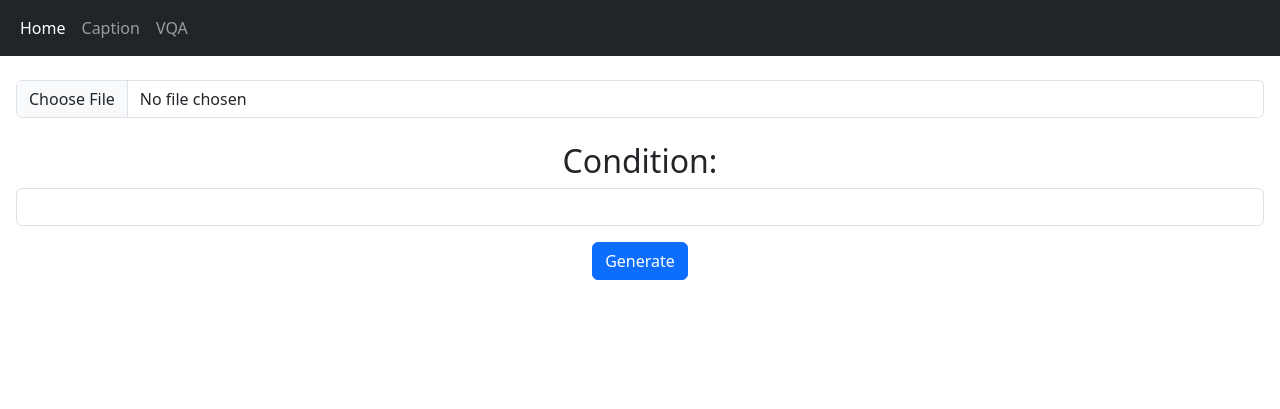
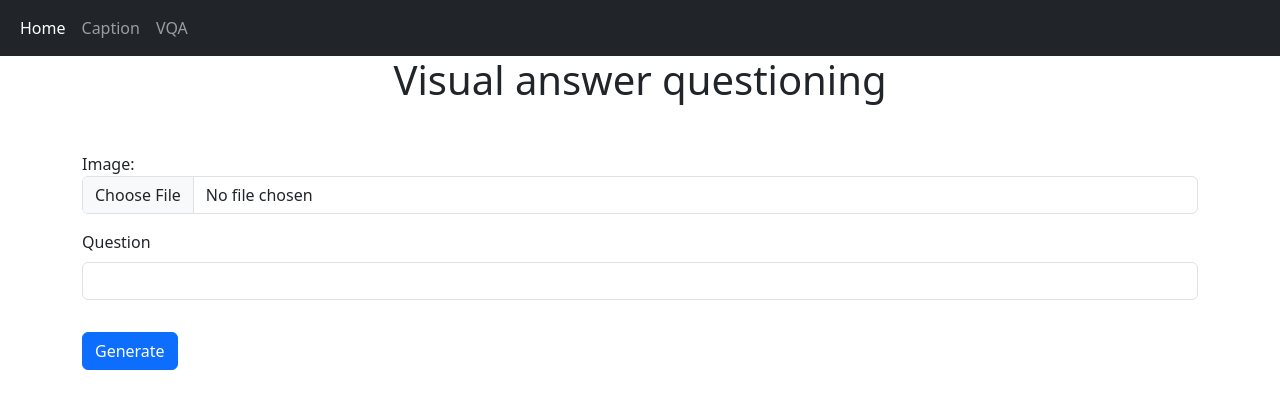
Before and after one commit to leson502/image-captioning, a Flask app: template templates/vqa.html in a window 1280 px wide. Shown: the top 409 px of the page. Run offline with Flask 3, Linux system fonts and the light colour scheme; the template is opened without the code that fills it, so the values that code supplies are empty.

Commit message:
update ui and fix vqa model

```diff
--- a/app.py
+++ b/app.py
@@ -4,7 +4,6 @@
 app = Flask(__name__)
 
 global_val = {
-    "title": None,
     "mode": None,
     "model": None,
 }
@@ -19,9 +18,7 @@
         global_val['mode'] = "caption"
         global_val["model"] = None
         global_val["model"] = Caption()
-        global_val["title"] = "Image captioning"
     return render_template("caption.html",
-                           title=global_val['title'],
                            min_len = 10,
                            max_len = 15)
 
@@ -32,29 +29,25 @@
         global_val['mode'] = "vqa"
         global_val['model'] = None
         global_val['model'] = VQA()
-        global_val["title"] = "Visual answer questioning"
-    return render_template("vqa.html", title=global_val['title'])
+    return render_template("vqa.html")
 
 @app.route('/vqa/result', methods=['GET', 'POST'])
 def generate_vqa():
     imagefile = request.files['imagefile']
-    text = request.form['condition-question']
+    question = request.form['question']
     app_model = global_val['model']
-
-    if imagefile.filename == '':
-        return render_template('vqa.html', title=global_val['title'], alert="You must provide image.")
-
-    if global_val['mode'] == 'vqa' and text == '':
-        return render_template('vqa.html', title=global_val["title"], alert="You must provide question.")
 
     image_path = "./static/images/" + imagefile.filename
     imagefile.save(image_path)
 
     image = read_image(image_path)
-    output = app_model.generate(image, text)
+    output = app_model.generate(image, question)
 
 
-    return render_template('vqa.html', title=global_val['title'], question=text, answer=output, image_path="images/" + imagefile.filename)
+    return render_template('vqa.html',
+                           question=question,
+                           answer=output,
+                           image_path="images/" + imagefile.filename)
 
 @app.route('/caption/result', methods=['GET', 'POST'])
 def generate_caption():
@@ -74,7 +67,6 @@
 
 
     return render_template('caption.html',
-                            title=global_val['title'],
                             caption=output,
                             image_path = "images/" + imagefile.filename,
                             max_len=max_len,
--- a/templates/caption.html
+++ b/templates/caption.html
@@ -92,7 +92,7 @@
 
 
 {% block content %}
-<h1 class="text-center">{{title}}</h1>
+<h1 class="text-center">Image captioning</h1>
 
 <form class="container mt-5" action='/caption/result' method="post" enctype="multipart/form-data">
     <div class="mb-3">
--- a/templates/vqa.html
+++ b/templates/vqa.html
@@ -92,28 +92,29 @@
 
 
 {% block content %}
-<h1 class="text-center">{{title}}</h1>
+<h1 class="text-center">Visual answer questioning</h1>
 
-<form class="p-3 text-center" action='/vqa/result' , method="post" enctype="multipart/form-data">
-    <input class="form-control" type="file" name="imagefile">
-    <br/>
-    <h2>Condition:</h2> <input class="form-control" type="text" name="condition-question">
+<form class="container mt-5" action='/vqa/result' , method="post" enctype="multipart/form-data">
+    <div class="mb-3">
+        <label for="input-image">Image:</label>
+        <input class="form-control" type="file" name="imagefile" id="input-image" required>
+    </div>
+
+    <div class="mb-3">
+        <label for="question" class="form-label">Question</label>
+        <input class="form-control" type="text" name="question" required>
+    </div>
     <input class="btn btn-primary mt-3" type="submit" value="Generate">
 </form>
 <center>
-    {% if alert %}
-    <h1>{{alert}}</h1>
-    {% endif %}
+    {% if question %}
 
-    {% if question %}
+    <div class="typewriter">
+        <h1>Question: {{question}}</h1>
+    </div>
     <img src="{{ url_for('static', filename=image_path) }}" width="25%">
     <div class="typewriter">
-        <h1>Question: </h1>
-        <h1>{{question}}</h1>
-    </div>
-    <div class="typewriter">
-        <h1>Answer: </h1>
-        <h1>{{answer}}</h1>
+        <h1>Answer: {{answer}}</h1>
     </div>
     {% endif %}
 </center>
--- a/utility.py
+++ b/utility.py
@@ -1,6 +1,5 @@
 import torch
 from PIL import Image
-from transformers import BlipProcessor, BlipForConditionalGeneration, BlipForQuestionAnswering
 from torchvision import transforms
 from torchvision.transforms.functional import InterpolationMode
 from models import blip_decoder, blip_vqa
@@ -13,19 +12,10 @@
         print("Load model ...")
         self.model = blip_decoder(pretrained="checkpoint/model_base_caption_capfilt_large.pth", image_size=image_size, vit='base').to(device)
 
-    def generate(self, raw_image, max_length=30, min_length=10):
-
-        transform = transforms.Compose([
-            transforms.Resize((image_size,image_size),interpolation=InterpolationMode.BICUBIC),
-            transforms.ToTensor(),
-            transforms.Normalize((0.48145466, 0.4578275, 0.40821073), (0.26862954, 0.26130258, 0.27577711))
-            ])
-
-        image = transform(raw_image).unsqueeze(0).to(device)
-
+    def generate(self, image, max_length=30, min_length=10):
         self.model.eval()
         with torch.no_grad():
-            caption = self.model.generate(image=image, sample=True, min_length=min_length, max_length=max_length)
+            caption = self.model.generate(image=image, sample=False, num_beams=3, min_length=min_length, max_length=max_length)
         return caption[0]
 
 class VQA():
@@ -34,17 +24,21 @@
         self.model = blip_vqa(pretrained="checkpoint/model_base_vqa_capfilt_large.pth", image_size=image_size, vit='base').to(device)
 
     def generate(self, image, question):
-        inputs = self.processor(image, question, return_tensors="pt").to(device)
-        out = self.model.generate(**inputs)
-
-        caption = self.processor.decode(out[0], skip_special_tokens=True)
-
-        return caption
+        with torch.no_grad():
+            caption = self.model(image, question, train=False, inference='generate')
+        return caption[0]
 
 def read_image(path):
     raw_image = Image.open(path).convert('RGB')
 
-    return raw_image
+    transform = transforms.Compose([
+            transforms.Resize((image_size,image_size),interpolation=InterpolationMode.BICUBIC),
+            transforms.ToTensor(),
+            transforms.Normalize((0.48145466, 0.4578275, 0.40821073), (0.26862954, 0.26130258, 0.27577711))
+            ])
+
+    image = transform(raw_image).unsqueeze(0).to(device)
+    return image
 
 if __name__ == "__main__":
     pass
```
Also changed, not shown: 1 other file.
